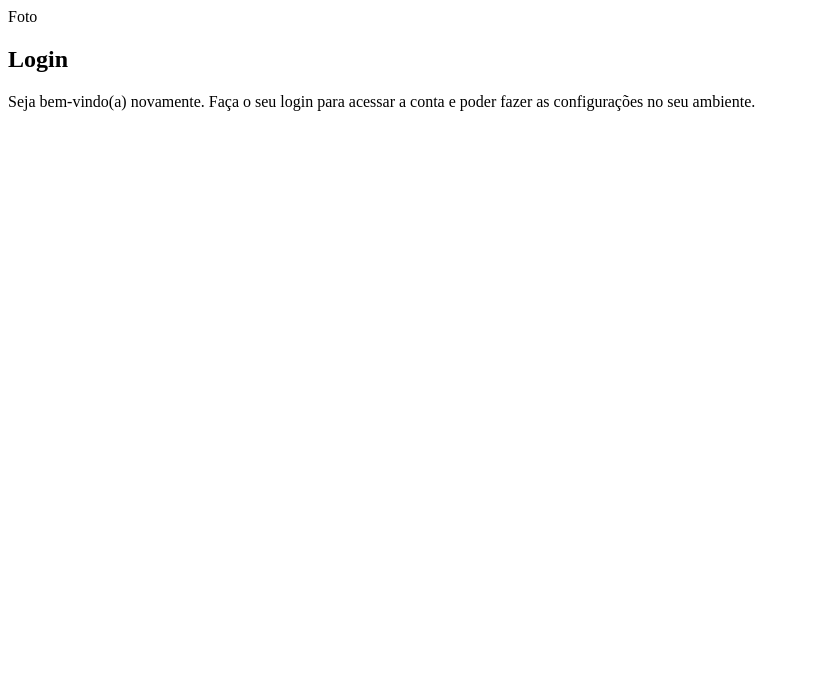
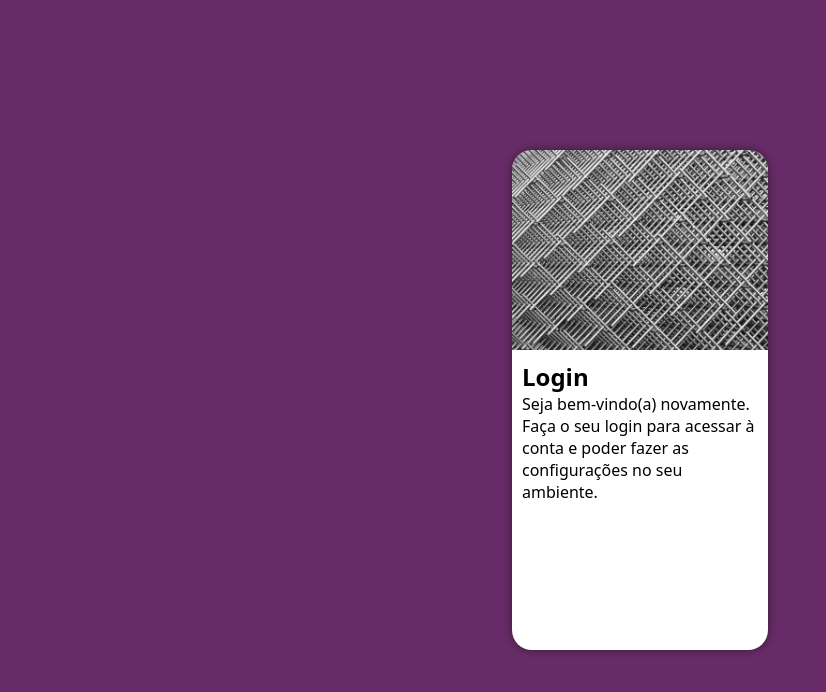
Before and after one commit to fabiodemenezes68/projeto-login, a plain HTML site: page index.html in a window 1280 px wide. Shown: the whole page, without its empty margins (0-826 px from the left). Drawn offline with Linux system fonts and the light colour scheme.

Commit message:
nova atualização projeto login

```diff
--- a/estilos/style.css
+++ b/estilos/style.css
@@ -1 +1,40 @@
 @charset "UTF-8";
+
+*{
+    font-family: system-ui, -apple-system, BlinkMacSystemFont, 'Segoe UI', Roboto, Oxygen, Ubuntu, Cantarell, 'Open Sans', 'Helvetica Neue', sans-serif;
+    margin: 0px;
+    padding: 0px;
+    box-sizing: border-box;
+}
+html, body{
+    background-color: #672c67;
+    height: 100vh;
+    width: 100vw;
+}
+main{
+    position: relative;
+    height: 100vh;
+    width: 100vw;
+}
+section#login{
+    position: absolute;
+    display: block;
+    top: 50%;
+    left: 50%;
+    transform: translate(-50%, -50%);
+    overflow: hidden;
+    background-color: white;
+    border-radius: 20px;
+    width: 256px;
+    height: 500px;
+    box-shadow: 0px 0px 10px rgba(0, 0, 0, 0.450);
+}
+section#login > div#imagem{
+    background: #672c67 url(../imagens/pexels-pixabay-35543.jpg) no-repeat;
+    background-size: cover;
+    height: 200px;
+}
+section#login > div#formulario{
+    display: block;
+    padding: 10px;
+}
--- a/index.html
+++ b/index.html
@@ -11,11 +11,11 @@
     <main>
         <section id="login">
             <div id="imagem">
-                Foto
+
             </div>
             <div id="formulario">
                 <h1>Login</h1>
-                <p>Seja bem-vindo(a) novamente. Faça o seu login para acessar a conta e poder fazer as configurações no seu ambiente.</p>
+                <p>Seja bem-vindo(a) novamente. Faça o seu login para acessar à conta e poder fazer as configurações no seu ambiente.</p>
                 <form action="login.php" method="post">
 
                 </form>
```
